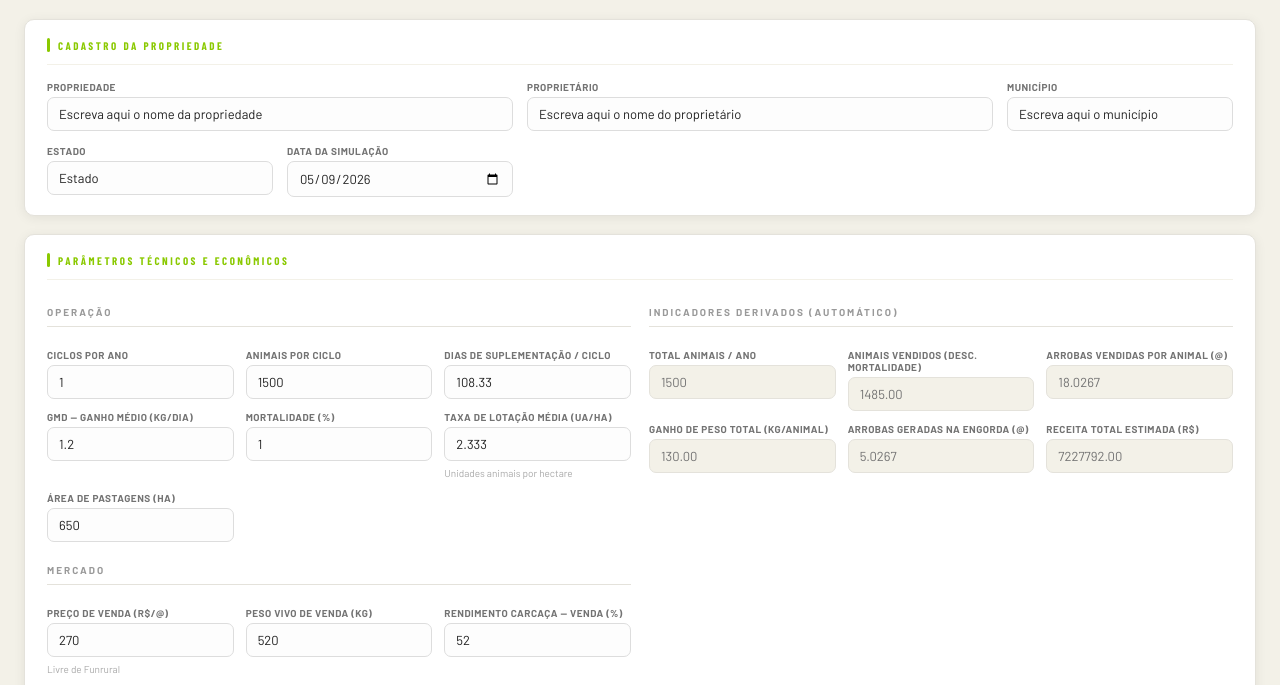
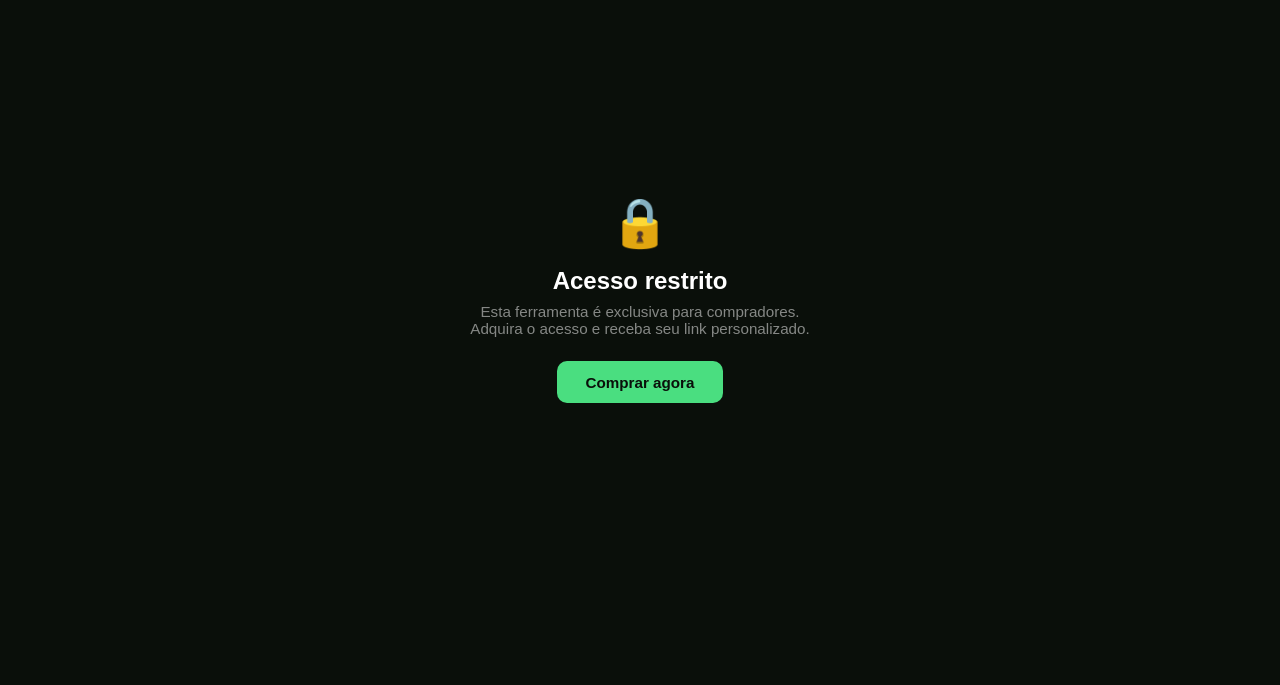
Before and after one commit to g3xagro/semiconfinamento-tip-g3x, a plain HTML site: page index.html in a window 1280 px wide. Shown: the part 101-786 px from the top of the page. Drawn offline with nearby package versions, Linux system fonts and the light colour scheme; a web font is replaced by a local one.

Commit message:
index.html

```diff
--- a/index.html
+++ b/index.html
@@ -90,6 +90,124 @@ body{font-family:'Barlow',sans-serif;background:var(--cream);color:var(--dark);m
 </style>
 </head>
 <body>
+  <!-- ═══════════════════════════════════════════════════════════════════
+     G3X · Validador de Acesso — Semiconfinamento e TIP
+     Cole este bloco LOGO APÓS a tag <body> no index.html do webapp.
+     ═══════════════════════════════════════════════════════════════════ -->
+<style id="g3x-bloqueio-style">
+  #g3x-overlay {
+    display: none;
+    position: fixed;
+    inset: 0;
+    background: #0A0F0A;
+    z-index: 999999;
+    flex-direction: column;
+    align-items: center;
+    justify-content: center;
+    font-family: 'DM Sans', sans-serif;
+    color: #fff;
+    text-align: center;
+    padding: 2rem;
+  }
+  #g3x-overlay.show { display: flex; }
+  #g3x-overlay .icon { font-size: 3rem; margin-bottom: 1rem; }
+  #g3x-overlay h2 { font-size: 1.5rem; font-weight: 700; margin-bottom: .5rem; }
+  #g3x-overlay p  { color: rgba(255,255,255,.5); font-size: .95rem; margin-bottom: 1.5rem; max-width: 340px; }
+  #g3x-overlay a  {
+    display: inline-block;
+    background: #4ADE80;
+    color: #0A0F0A;
+    font-weight: 700;
+    padding: .8rem 1.8rem;
+    border-radius: 10px;
+    text-decoration: none;
+    font-size: .95rem;
+  }
+</style>
+
+<div id="g3x-overlay">
+  <div class="icon">🔒</div>
+  <h2 id="g3x-titulo">Acesso restrito</h2>
+  <p  id="g3x-msg">Esta ferramenta é exclusiva para compradores. Adquira o acesso e receba seu link personalizado.</p>
+  <a  id="g3x-btn" href="https://pay.hotmart.com/TROQUE_PELO_LINK_DE_COMPRA" target="_blank">Comprar agora</a>
+</div>
+
+<script>
+(function () {
+  const SUPABASE_URL  = 'https://fqauhcxqzpwbiluzmzwl.supabase.co';
+  const TOOL_SLUG     = 'semiconfinamento';
+  const BUY_LINK      = 'https://pay.hotmart.com/TROQUE_PELO_LINK_DE_COMPRA';
+
+  const overlay  = document.getElementById('g3x-overlay');
+  const titulo   = document.getElementById('g3x-titulo');
+  const msg      = document.getElementById('g3x-msg');
+  const btn      = document.getElementById('g3x-btn');
+  btn.href = BUY_LINK;
+
+  function bloquear(t, m) {
+    titulo.textContent = t;
+    msg.textContent    = m;
+    overlay.classList.add('show');
+    document.body.style.overflow = 'hidden';
+  }
+
+  function liberar() {
+    overlay.classList.remove('show');
+    document.body.style.overflow = '';
+  }
+
+  async function validar() {
+    const params = new URLSearchParams(location.search);
+    const token  = params.get('t');
+
+    if (!token) {
+      bloquear('Acesso restrito', 'Esta ferramenta é exclusiva para compradores. Adquira o acesso e receba seu link personalizado.');
+      return;
+    }
+
+    try {
+      const res = await fetch(`${SUPABASE_URL}/functions/v1/validate-token`, {
+        method: 'POST',
+        headers: { 'Content-Type': 'application/json' },
+        body: JSON.stringify({
+          token,
+          tool: TOOL_SLUG,
+          device_id: getDeviceId(),
+          ip: ''
+        })
+      });
+
+      const data = await res.json();
+
+      if (!res.ok || !data.valid) {
+        const msgs = {
+          'refunded':        ['Acesso revogado',      'Esta compra foi reembolsada e o acesso foi encerrado.'],
+          'blocked_sharing': ['Acesso bloqueado',     'Detectamos uso compartilhado deste link. Entre em contato com o suporte.'],
+          'not_found':       ['Token inválido',       'Este link de acesso não foi reconhecido. Verifique o link recebido.'],
+          'wrong_tool':      ['Ferramenta incorreta', 'Seu plano não inclui esta ferramenta.'],
+        };
+        const [t2, m2] = msgs[data.reason] || ['Acesso negado', 'Não foi possível validar seu acesso.'];
+        bloquear(t2, m2);
+      } else {
+        liberar();
+      }
+    } catch (e) {
+      liberar();
+    }
+  }
+
+  function getDeviceId() {
+    let id = localStorage.getItem('g3x_device');
+    if (!id) {
+      id = 'dev_' + Math.random().toString(36).slice(2) + Date.now().toString(36);
+      localStorage.setItem('g3x_device', id);
+    }
+    return id;
+  }
+
+  validar();
+})();
+</script>
 
 <div class="hdr">
   <div class="hdr-text">
```
